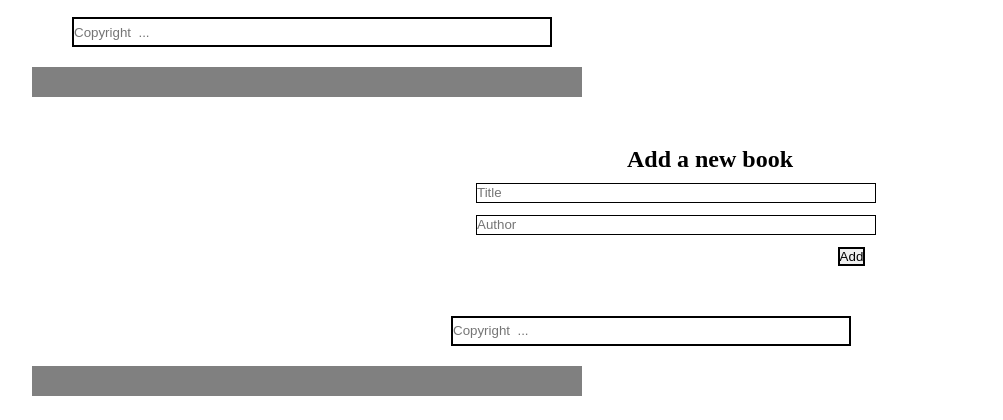
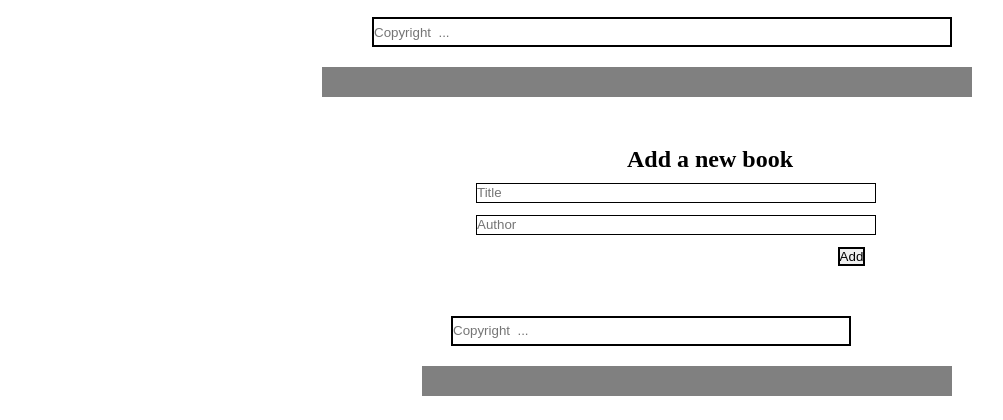
Before and after one commit to 29td/Awesome-books, a website: page index.html in a window 1280 px wide. Shown: the part 145-565 px from the top of the page, without its empty margins (28-1031 px from the left). Drawn offline with Linux system fonts and the light colour scheme.

Commit message:
change style.css

```diff
--- a/style.css
+++ b/style.css
@@ -88,8 +88,8 @@ h2 {
 .awesomeB {
   background-color: gray;
   margin-top: 20px;
-  margin-left: 60px;
-  width: 550px;
+  margin-left: 350px;
+  width: 650px;
   height: 30px;
 }
 
@@ -130,17 +130,17 @@ h2 {
 
 .copyright {
   border: 2px solid #000;
-  width: 480px;
+  width: 580px;
   height: 30px;
-  margin-left: 100px;
+  margin-left: 400px;
   margin-top: 20px;
 }
 
 .new {
   background-color: gray;
   margin-top: 20px;
-  margin-left: 60px;
-  width: 550px;
+  margin-left: 450px;
+  width: 530px;
   height: 30px;
 
 }
@@ -170,7 +170,7 @@ h2 {
 .info {
   background-color: gray;
   margin-top: 20px;
-  margin-left: 60px;
+  margin-left: 400px;
   width: 550px;
   height: 30px;
 }
```
